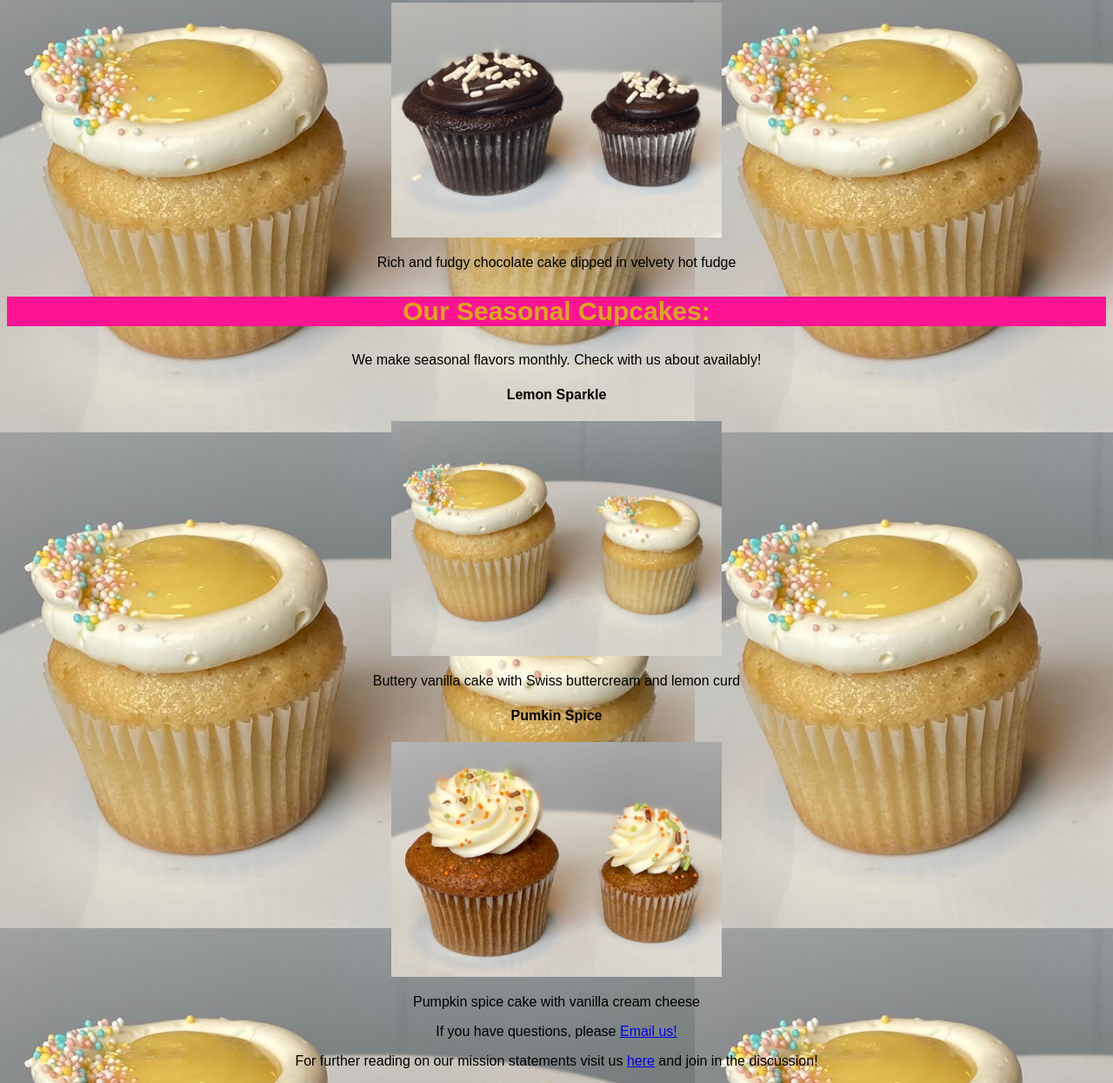
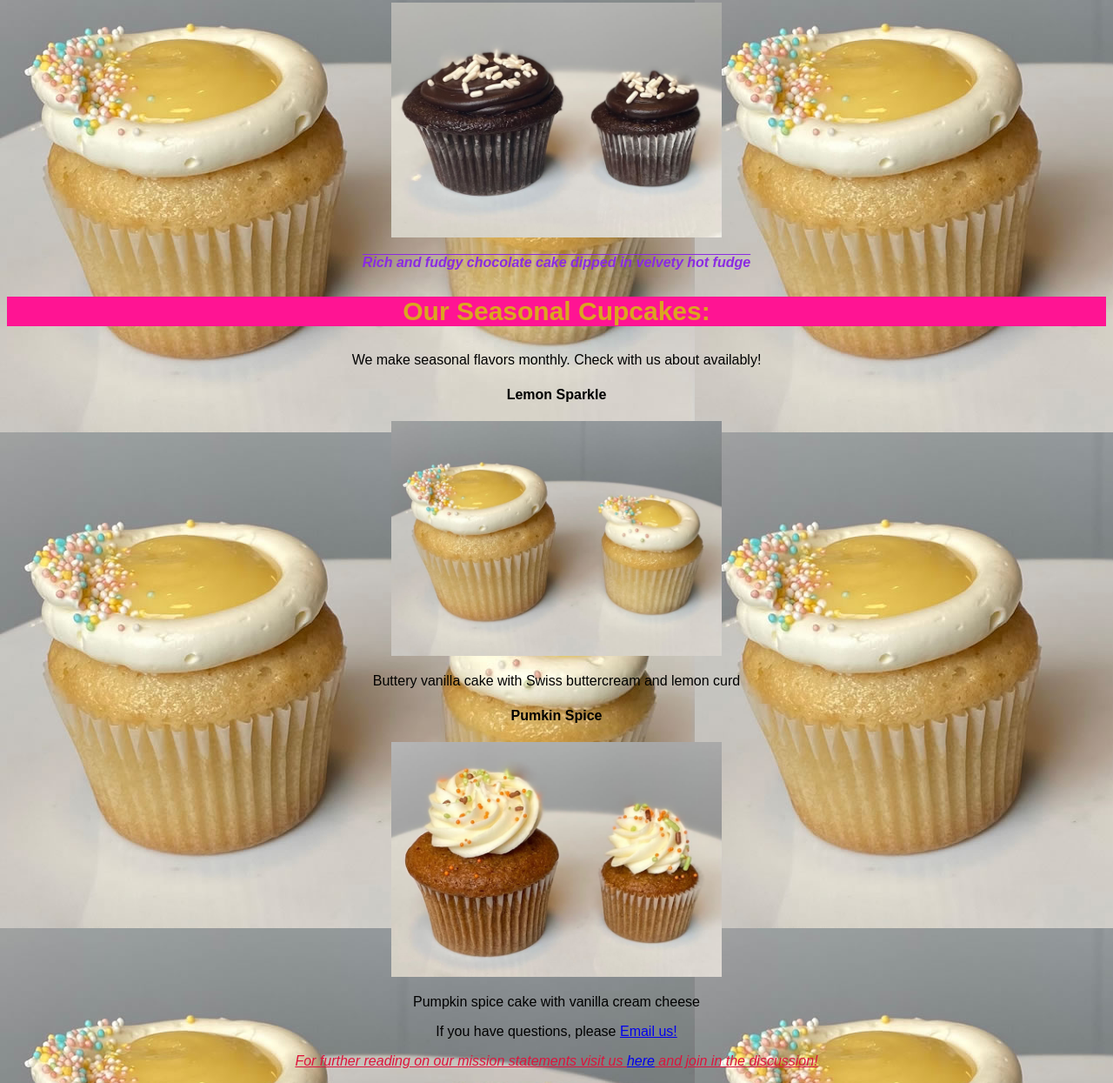
Before and after one commit to roonstott/cupcake-shop, a plain HTML site: page index.html in a window 1280 px wide. Shown: the part 1783-3028 px from the top of the page at 87% size. Drawn offline with Linux system fonts and the light colour scheme; files whose address does not match are found by name.

Commit message:
Complete 'best' and 'flashy' CSS styling
Co-authored-by: Lucas Mollerstuen <mollerstuen.works@gmail.com>

```diff
--- a/style.css
+++ b/style.css
@@ -36,3 +36,16 @@ h3.season {
 img {
   width: 30%;
 }
+
+p.flashy {
+  color: crimson;
+  text-decoration-line: underline;
+  font-style: italic;
+}
+
+p.best {
+  font-style: oblique;
+  color: blueviolet;
+  font-weight:bolder;
+  text-decoration: overline;
+}
```
